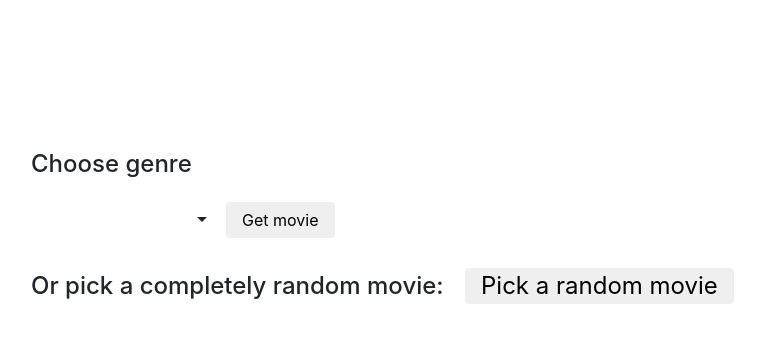
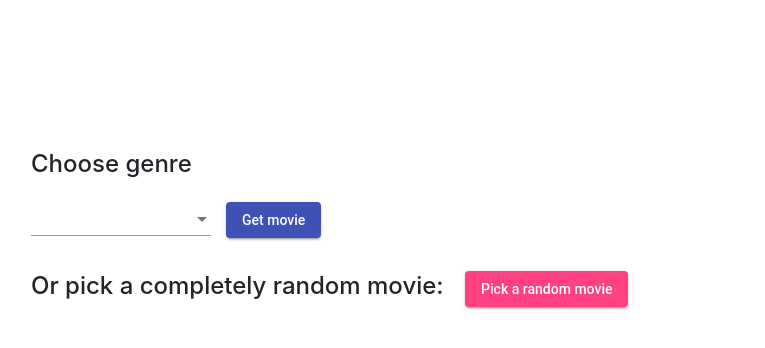
Before and after one commit to harveler/film-suggestions, an Angular app in the folder FilmSuggestions/ClientApp/: page / in a window 1280 px wide. Shown: the top 348 px of the page, without its empty margins (54-819 px from the left). Built offline with nearby package versions, Linux system fonts and the light colour scheme.

Commit message:
Added material color theme into styles

```diff
--- a/FilmSuggestions/ClientApp/src/styles.css
+++ b/FilmSuggestions/ClientApp/src/styles.css
@@ -1 +1 @@
-/* You can add global styles to this file, and also import other style files */
+@import "../node_modules/@angular/material/prebuilt-themes/indigo-pink.css";
```
